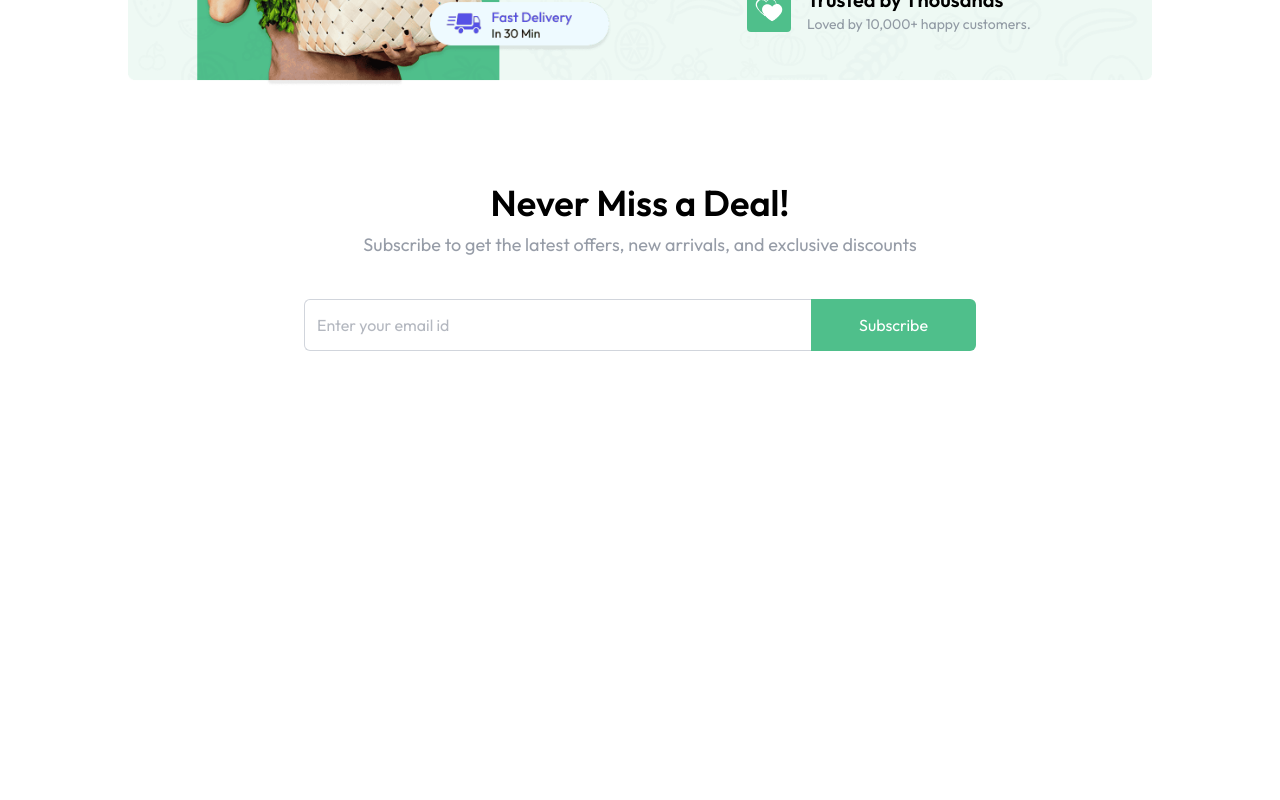
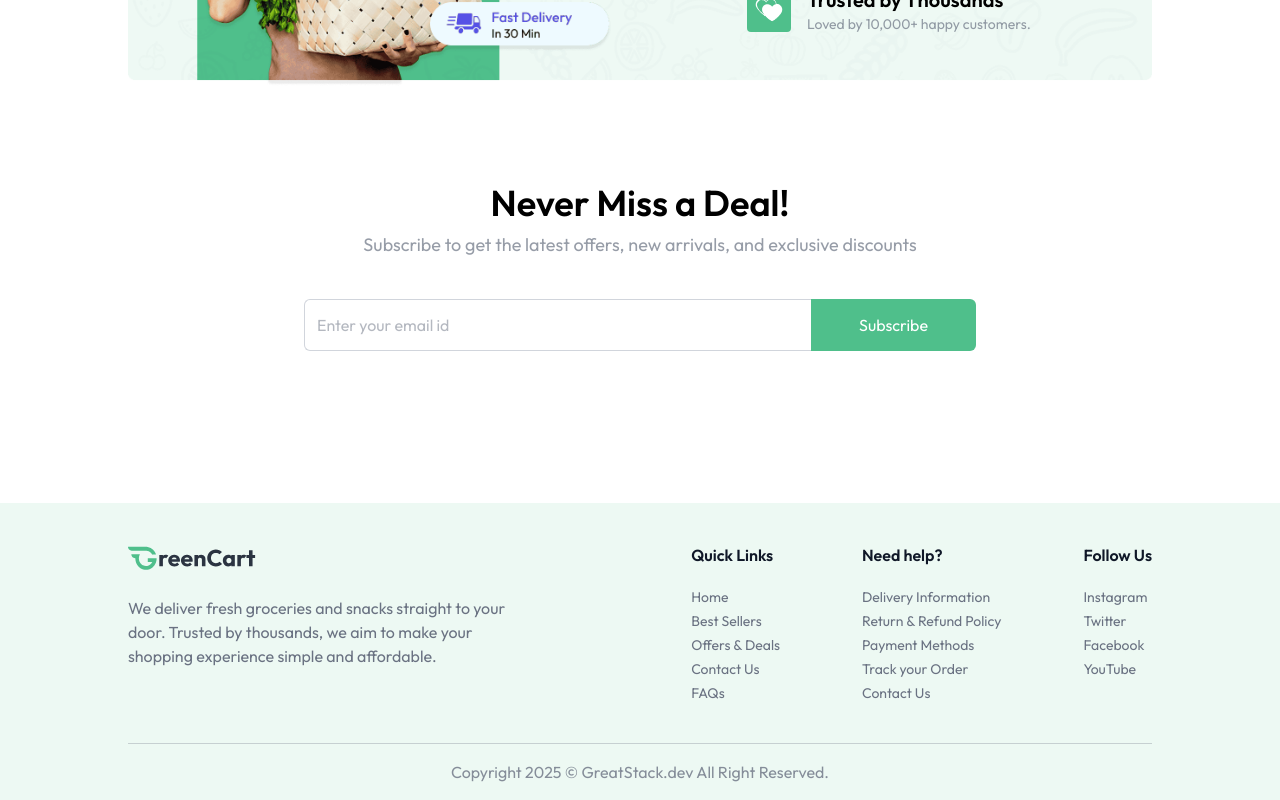
Before and after one commit to mohamadAlrimi/GreenCart, a React app: page / in a window 1280 px wide. Shown: the part 1595-2395 px from the top of the page. Before the commit the page ends 2002 px from the top, so only its background shows below. Built offline with nearby package versions, Linux system fonts and the light colour scheme; the HTML template or start-up script is replaced by a standard one.

Commit message:
I finished Footer section

```diff
--- a/src/App.jsx
+++ b/src/App.jsx
@@ -3,6 +3,7 @@
 import { Routes ,Route, useLocation} from "react-router-dom";
 import Home from "./pages/Home";
 import {Toaster} from "react-hot-toast"
+import Footer from "./components/Footer";
 const App = () => {
   const isSellerPath =useLocation().pathname.includes("seller")
   return (
@@ -14,6 +15,7 @@
           <Route path="/" element={<Home />} />
         </Routes>
       </div>
+      {!isSellerPath && <Footer/>}
     </div>
   );
 };
--- /dev/null
+++ b/src/components/Footer.jsx
@@ -0,0 +1,36 @@
+import React from 'react'
+import { assets, footerLinks } from '../assets/greencart_assets/assets'
+
+function Footer() {
+
+
+  return (
+    <div className="px-6 md:px-16 lg:px-24 xl:px-32 mt-24 bg-primary/10 ">
+    <div className="flex flex-col md:flex-row items-start justify-between gap-10 py-10 border-b border-gray-500/30 text-gray-500">
+        <div>
+            <img className="w-34 md:w-32" src={assets.logo} alt="logo" />
+            <p className="max-w-[410px] mt-6">We deliver fresh groceries and snacks straight to your door. Trusted by thousands, we aim to make your shopping experience simple and affordable.</p>
+        </div>
+        <div className="flex flex-wrap justify-between w-full md:w-[45%] gap-5">
+            {footerLinks.map((section, index) => (
+                <div key={index}>
+                    <h3 className="font-semibold text-base text-gray-900 md:mb-5 mb-2">{section.title}</h3>
+                    <ul className="text-sm space-y-1">
+                        {section.links.map((link, i) => (
+                            <li key={i}>
+                                <a href={link.url} className="hover:underline transition">{link.text}</a>
+                            </li>
+                        ))}
+                    </ul>
+                </div>
+            ))}
+        </div>
+    </div>
+    <p className="py-4 text-center text-sm md:text-base text-gray-500/80">
+        Copyright {new Date().getFullYear()} © GreatStack.dev All Right Reserved.
+    </p>
+</div>
+  )
+}
+
+export default Footer
--- a/src/pages/Home.jsx
+++ b/src/pages/Home.jsx
@@ -4,6 +4,7 @@
 import BestSeller from '../components/BestSeller'
 import BottomBanner from '../components/BottomBanner'
 import NewsLetter from '../components/NewsLetter'
+
 
 function Home() {
   return (
@@ -13,6 +14,7 @@
       <BestSeller/>
       <BottomBanner/>
       <NewsLetter/>
+
     </div>
   )
 }
```
